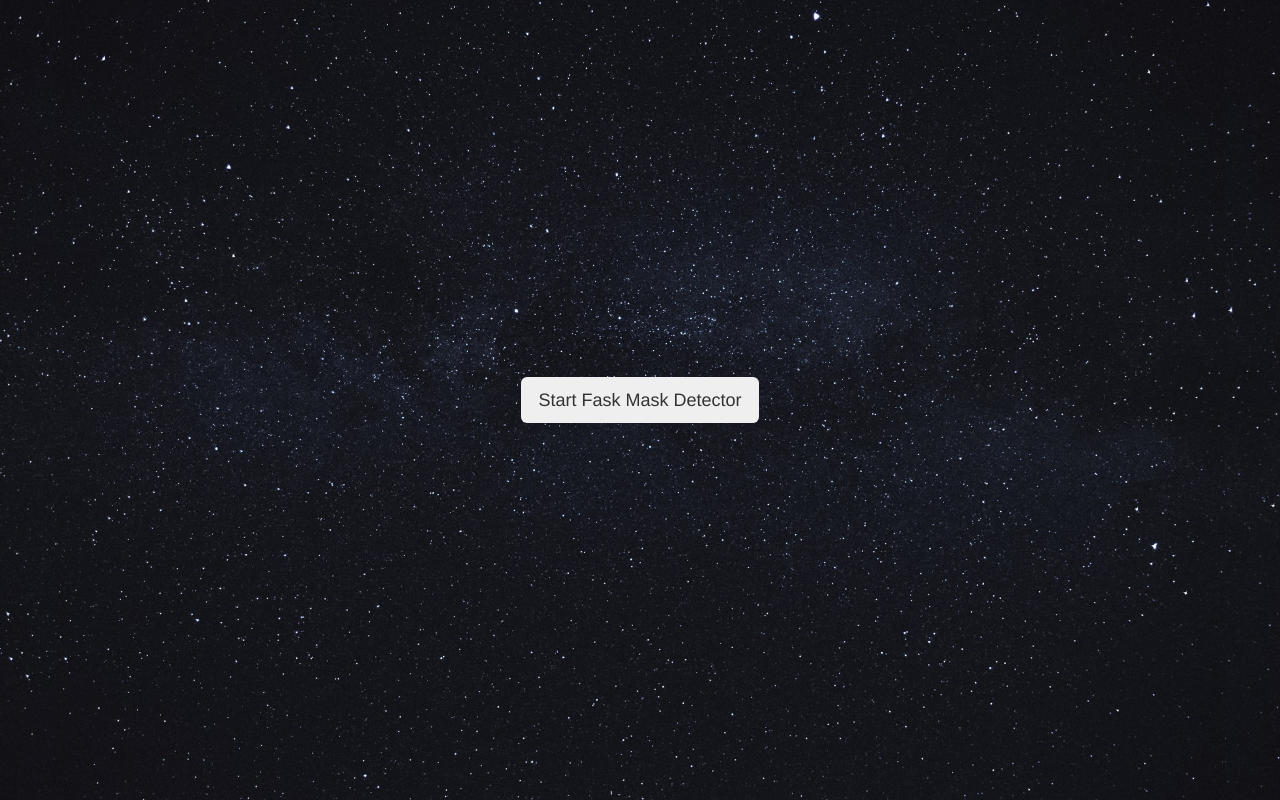
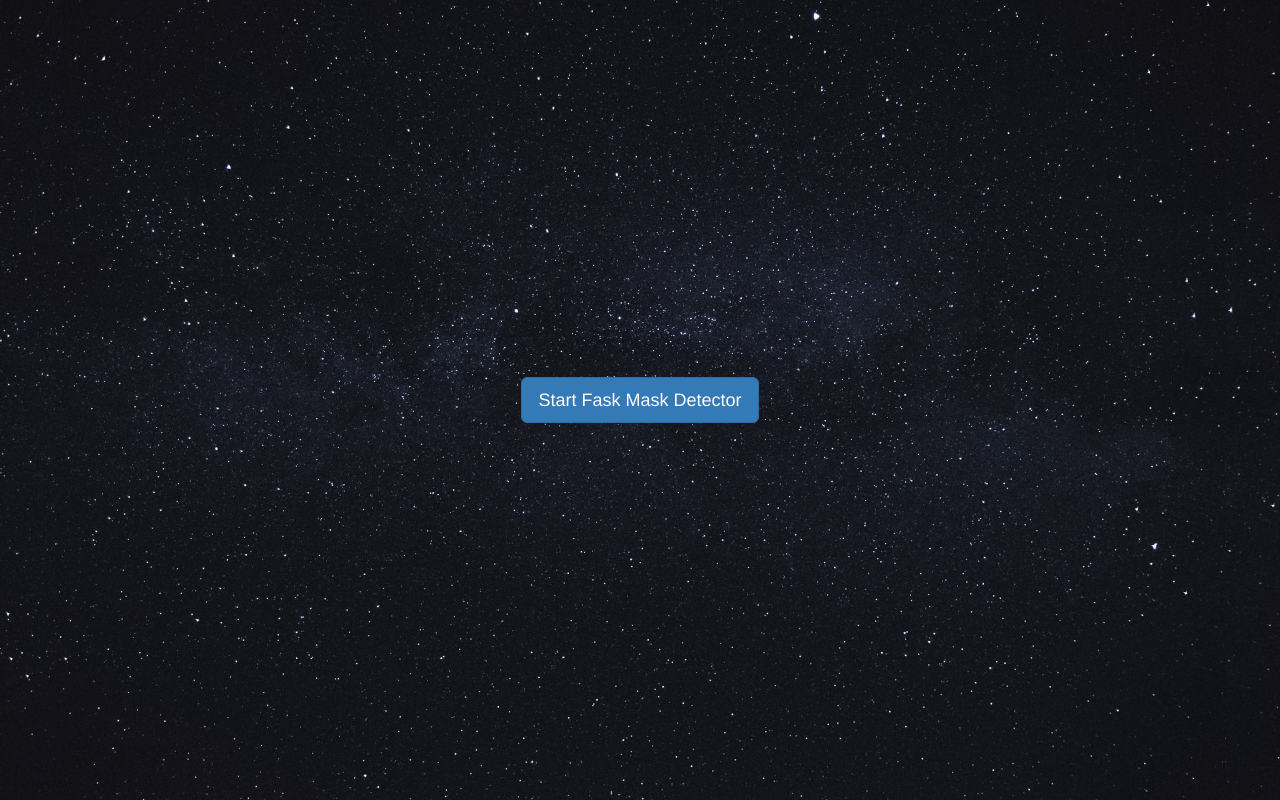
Before and after one commit to samuel-adekunle/face-detector, a plain HTML site: page index.html in a window 1280 px wide. Drawn offline with nearby package versions, Linux system fonts and the light colour scheme.

Commit message:
change button color to prevent dark mode

```diff
--- a/index.html
+++ b/index.html
@@ -29,7 +29,7 @@
         </svg>
       </div>
     </div>
-    <button class="btn btn-secondary btn-lg" id="submit-btn" type="button" onclick="init()">
+    <button class="btn btn-primary btn-lg" id="submit-btn" type="button" onclick="init()">
       Start Fask Mask Detector
     </button>
   </main>
```
